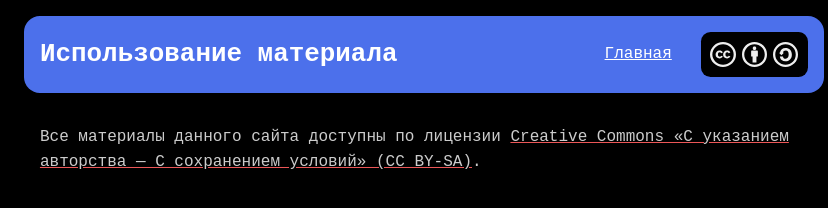
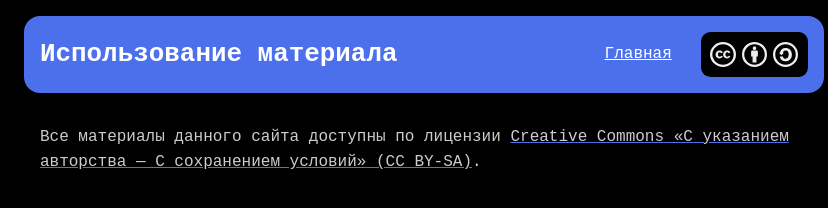
Before and after one commit to weldlab/weldlab.github.io, an Eleventy site: page license.md in a window 1280 px wide. Shown: the full height of the page, 216-1044 px from the left. Built offline with nearby package versions, Linux system fonts and the light colour scheme; Eleventy itself is replaced by a stand-in of ours; files that its build step writes are made by us from their sources.

Commit message:
reset the accent color
I'm sorry, it looked kind of aggressive

```diff
--- a/styles/main.css
+++ b/styles/main.css
@@ -1,7 +1,7 @@
 :root {
   --header-fg: #ffffff;
   --header-bg: #4c70eb;
-  --accent: #ec5657;
+  --accent: #4c70eb;
   --bg: #000000;
   --fg: #cccccc;
   --heading-fg: #ffffff;
```
